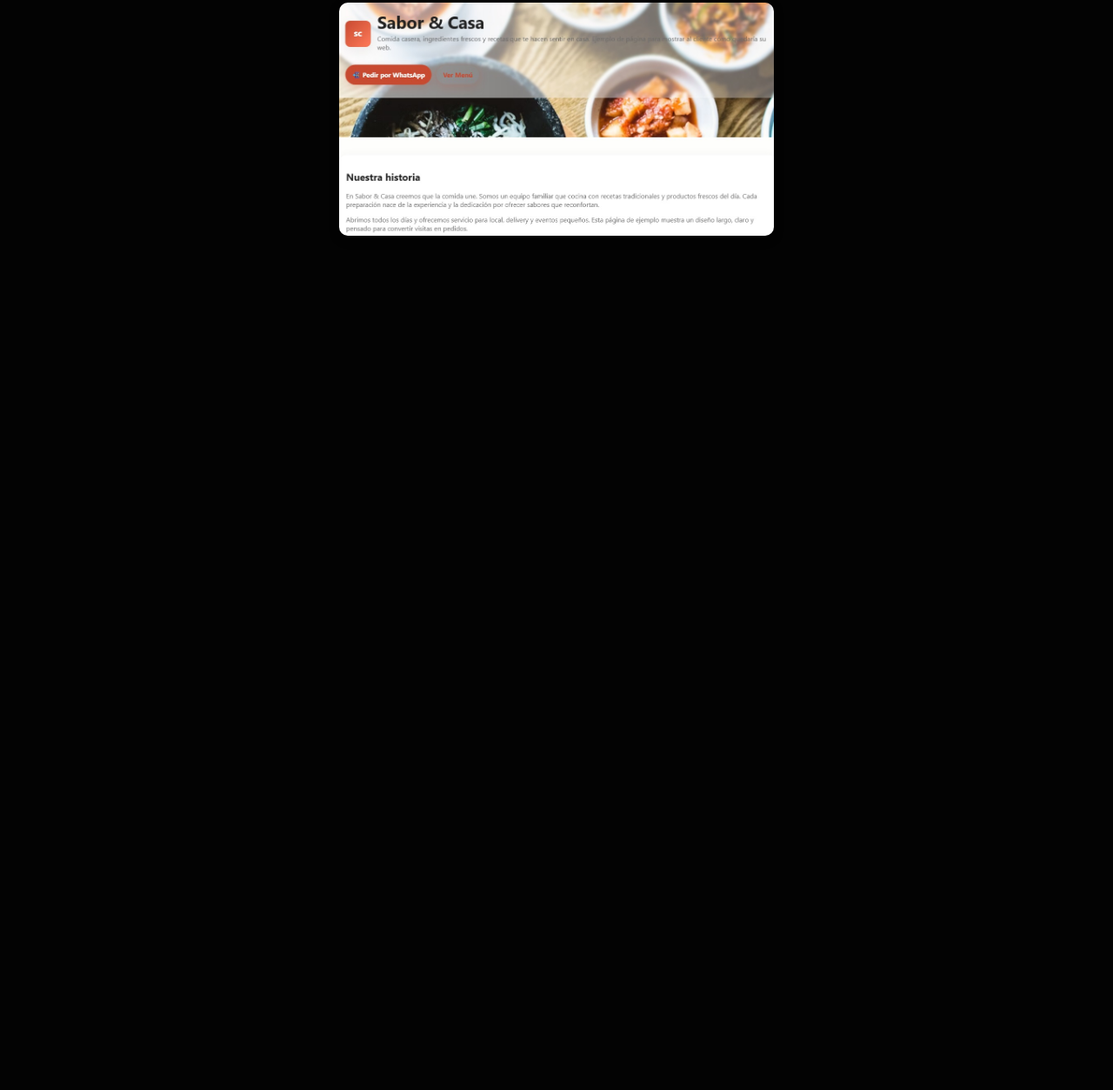
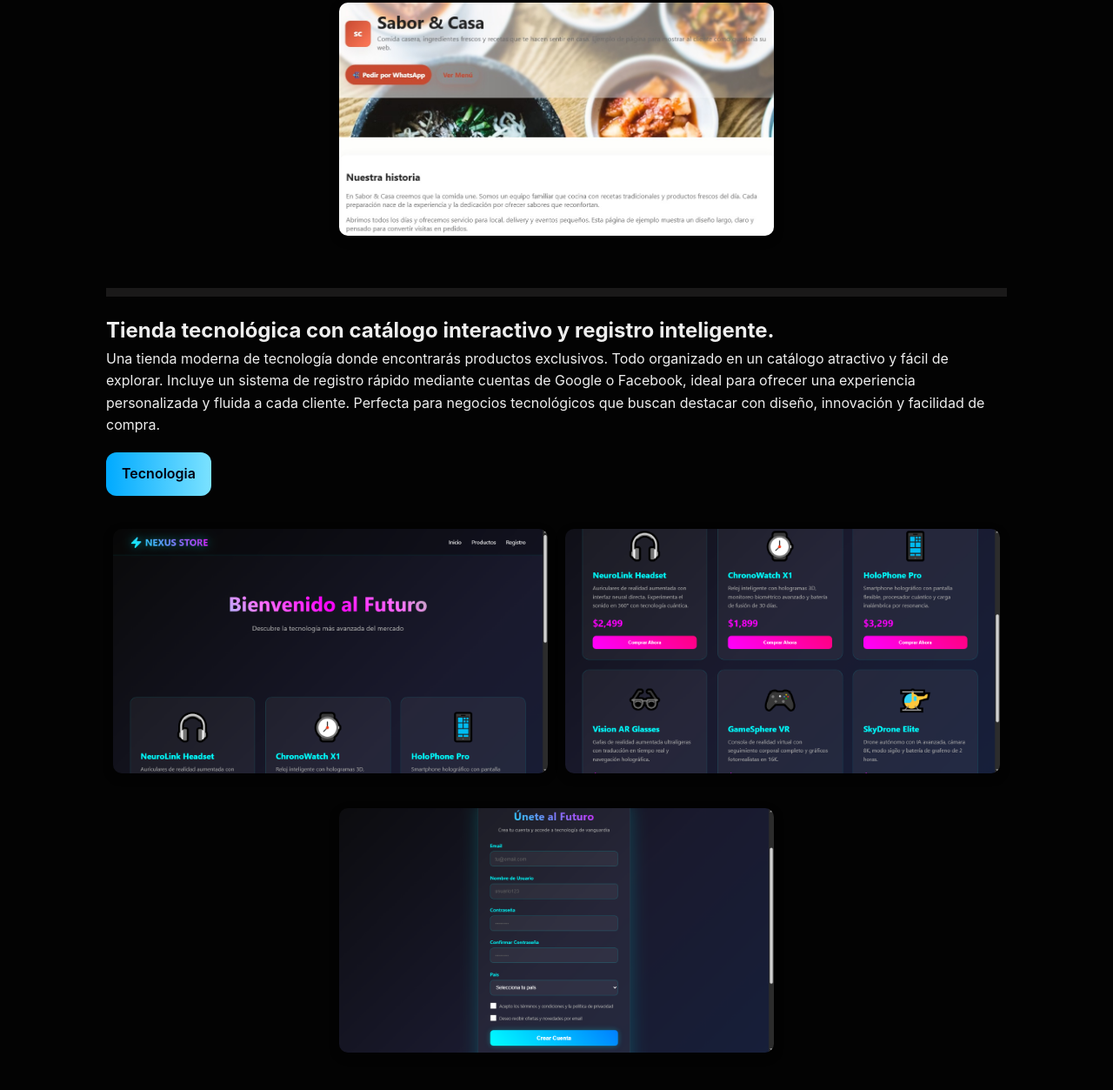
Before and after one commit to franklin126/principal, a plain HTML site: page servicio1.html in a window 1280 px wide. Shown: the part 2383-3636 px from the top of the page at 87% size. Before the commit the page ends 2726 px from the top, so only its background shows below. Drawn offline with Linux system fonts and the light colour scheme.

Commit message:
Enhance servicio1.html with technology store section
Added a new section for a technology store with interactive catalog and smart registration.

```diff
--- a/servicio1.html
+++ b/servicio1.html
@@ -86,6 +86,24 @@
       <img src="assets/restaurante1.png" class="imagen" alt="Imagen 2">
       <img src="assets/restaurante2.png" class="imagen" alt="Imagen 3">
     </div>
+
+    <div class="linea"></div>
+
+    <h1>Tienda tecnológica con catálogo interactivo y registro inteligente.</h1>
+    <p>
+      Una tienda moderna de tecnología donde encontrarás productos exclusivos.
+      Todo organizado en un catálogo atractivo y fácil de explorar. Incluye un
+      sistema de registro rápido mediante cuentas de Google o Facebook, ideal para
+      ofrecer una experiencia personalizada y fluida a cada cliente. Perfecta para
+      negocios tecnológicos que buscan destacar con diseño, innovación y facilidad de compra.
+    </p>
+    <a class="btn-primary" href="https://franklin126.github.io/NEXUS/">Tecnologia</a>
+
+    <div class="galeria">
+      <img src="assets/tecnologia1.png" class="imagen" alt="Imagen 1">
+      <img src="assets/tecnologia2.png" class="imagen" alt="Imagen 2">
+      <img src="assets/tecnologia3.png" class="imagen" alt="Imagen 3">
+    </div>
   </section>
 
   <div class="overlay" id="visor">
```
